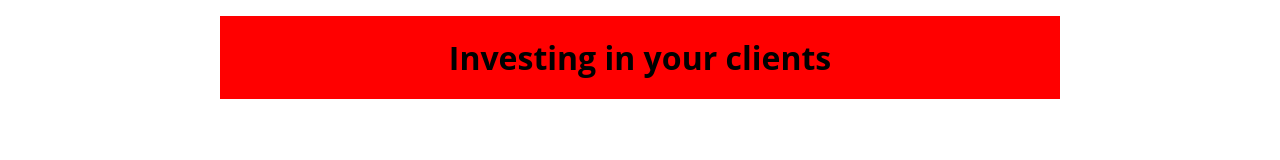
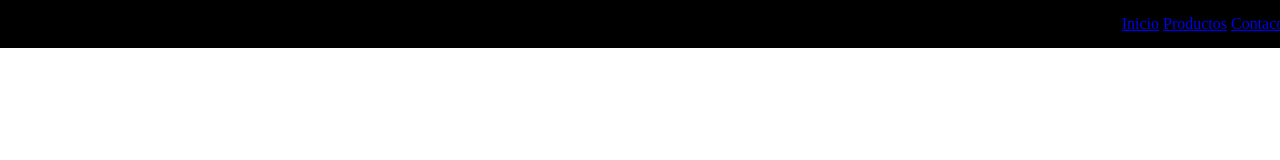
Before and after one commit to Zhihangggg/DAM1M04-Exercici002, a plain HTML site: page index.html in a window 1280 px wide. Drawn offline with Linux system fonts and the light colour scheme.

Commit message:
Nueva cabecera

```diff
--- a/global.css
+++ b/global.css
@@ -1,22 +1,8 @@
-body {
-    font-family: "Open Sans";
-    margin: 0;
-    padding: 0;
+.cabecera{
+      position: fixed;
+      top: 0; left: 0;
+      width: 100%;
+      padding: 15px;
+      background-color: black;
+      text-align: right;
 }
-.autocenterContainer {
-    max-width: 800px;     /* amplada màxima */
-    margin: auto;         /* centra horitzontalment */
-    background: red;
-    padding: 20px;
-}
-.titleContainer {
-    align-items: center;
-    display: flex;
-    flex-direction: column;
-    margin-bottom: 1em;
-    margin-top: 1em;
-}
-.titleContainer > h1 {
-    box-sizing: border-box;
-    margin: 0;
-}
--- a/index.html
+++ b/index.html
@@ -1,5 +1,3 @@
-
-
 <!DOCTYPE html>
 <html lang="en">
 
@@ -10,8 +8,14 @@
     <title>Inicio</title>
 </head>
 <body>
-   <div class="autocenterContainer titleContainer">
-        <h1>Investing in your clients</h1>
-    </div>
+    <header>
+        <nav class="cabecera">
+            <div>
+                <a href="index.html">Inicio</a>
+                <a href="productes.html">Productos</a>
+                <a href="contacte.html">Contacots</a>
+            </div>
+        </nav>
+    </header>
 </body>
 </html>
```
